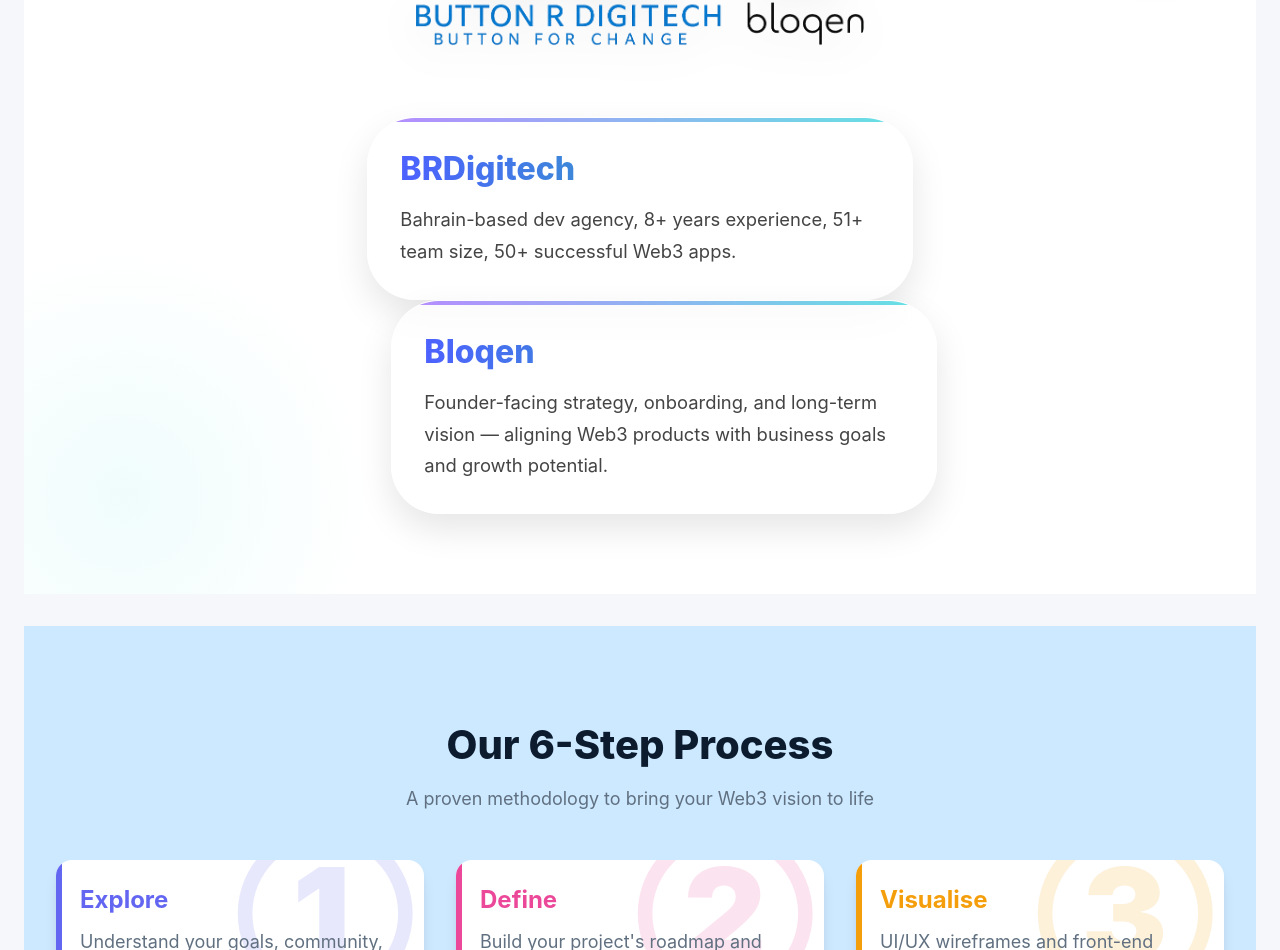
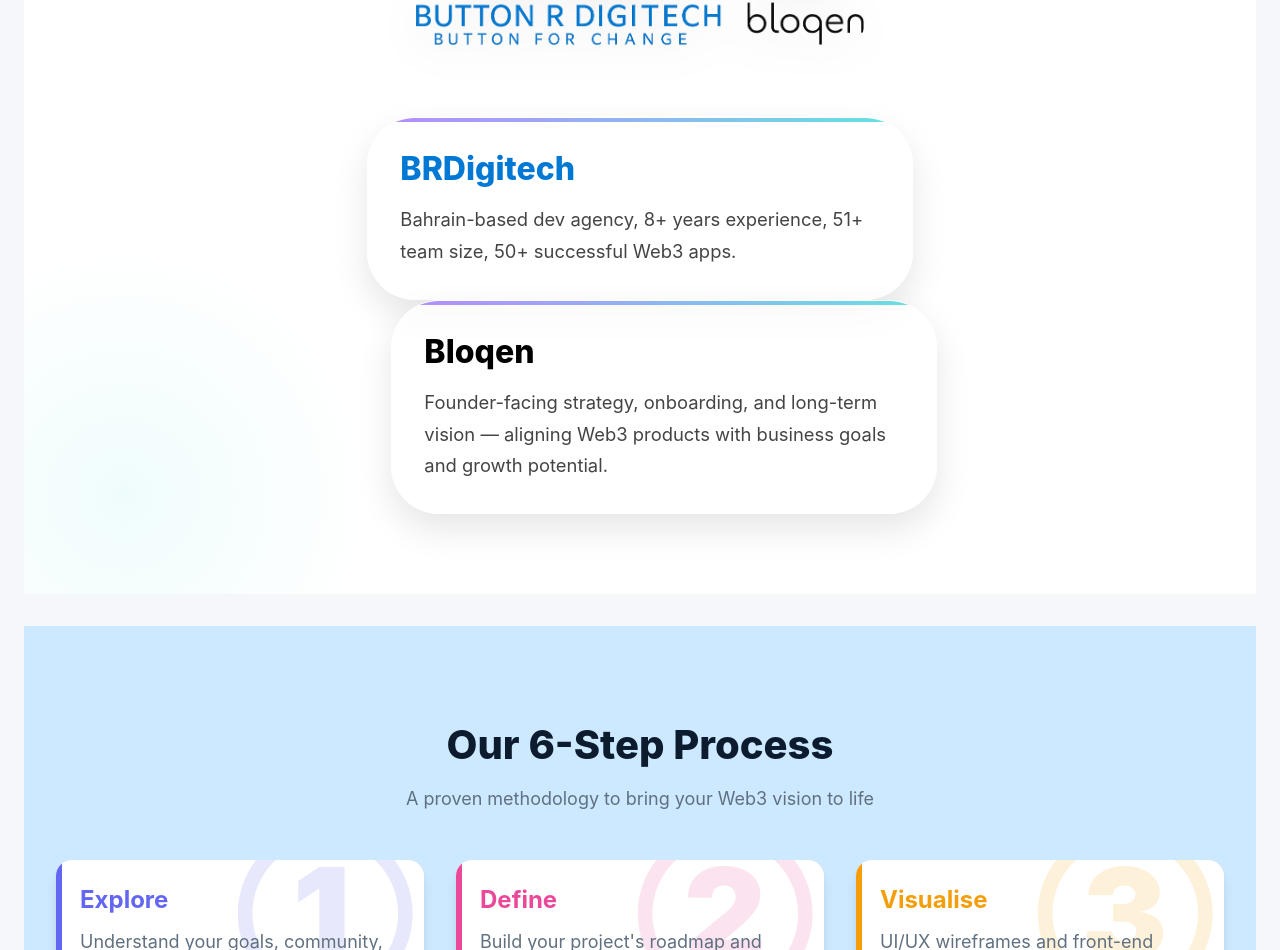
Before and after one commit to TayyabaK/brdxbloqen, a Next.js app: page / in a window 1280 px wide. Shown: the part 3103-4053 px from the top of the page. Built offline with nearby package versions, Linux system fonts and the light colour scheme.

Commit message:
partners section updated

```diff
--- a/src/components/partnership.tsx
+++ b/src/components/partnership.tsx
@@ -10,6 +10,7 @@
   Stack,
 } from '@mui/material';
 import { motion } from 'framer-motion';
+import {theme} from '@/theme/theme'
 
 const partners = [
   {
@@ -17,17 +18,18 @@
     description:
       'Bahrain-based dev agency, 8+ years experience, 51+ team size, 50+ successful Web3 apps.',
     icon: '/images/brd-logo.png',
+    color: theme.palette.primary.main
   },
   {
     name: 'Bloqen',
     description:
       'Founder-facing strategy, onboarding, and long-term vision — aligning Web3 products with business goals and growth potential.',
     icon: '/images/bloqen.png',
+    color: 'black'
   },
 ];
 
 const PartnershipSection = () => {
-  const theme = useTheme();
   const isMobile = useMediaQuery(theme.breakpoints.down('sm'));
 
   return (
@@ -210,7 +212,7 @@
                     sm: '1.75rem',
                     md: '2rem',
                   },
-                  background: 'linear-gradient(to right, #4d61ff, #20c997)',
+                  background: partner.color,
                   WebkitBackgroundClip: 'text',
                   WebkitTextFillColor: 'transparent',
                   mb: 2,
```
